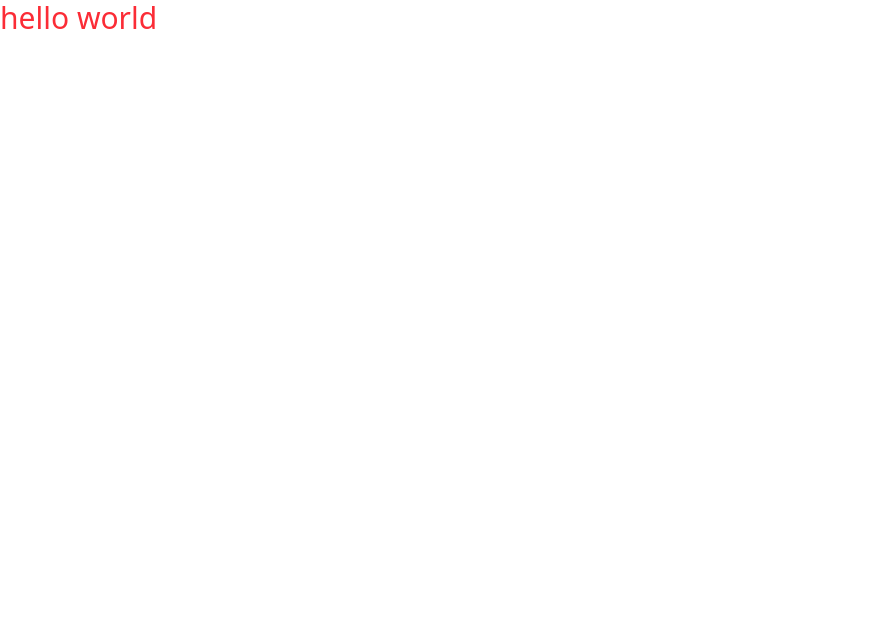
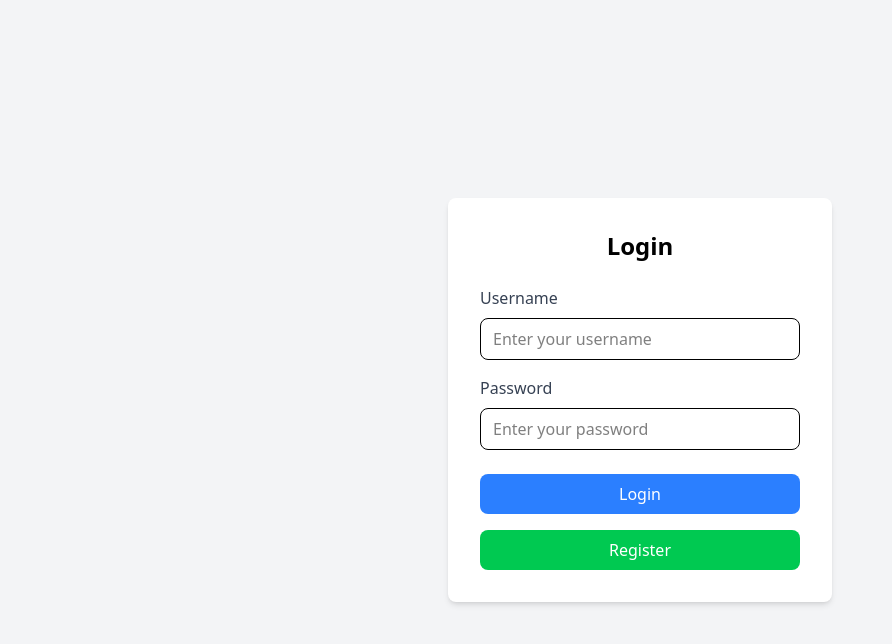
Before and after one commit to eddiewn/auth, a React (Vite) app: page / in a window 1280 px wide. Shown: the top 644 px of the page, without its empty margins (0-892 px from the left). Built offline with nearby package versions, Linux system fonts and the light colour scheme.

Commit message:
Installed nodemon, Both login and register form made.

```diff
--- a/package.json
+++ b/package.json
@@ -12,6 +12,7 @@
   },
   "dependencies": {
     "@tailwindcss/vite": "^4.1.14",
+    "cors": "^2.8.5",
     "express": "^5.1.0",
     "react": "^19.1.1",
     "react-dom": "^19.1.1",
@@ -19,6 +20,7 @@
   },
   "devDependencies": {
     "@eslint/js": "^9.36.0",
+    "@types/cors": "^2.8.19",
     "@types/express": "^5.0.3",
     "@types/node": "^24.8.1",
     "@types/react": "^19.1.16",
--- a/server.ts
+++ b/server.ts
@@ -1,12 +1,21 @@
 import express from "express"
+import cors from "cors";
 
 const app = express();
 const PORT = 4000;
 
+
+app.use(express.json());
+app.use(cors())
+
 app.get("/", (req, res) => {
     res.send("Hello")
-})
+});
+
+app.get("/test", (req, res) => {
+    res.json({message: "Hello"})
+});
 
 app.listen(PORT, () => {
     console.log("Im listening to", PORT)
-})
+});
--- a/src/App.tsx
+++ b/src/App.tsx
@@ -1,9 +1,14 @@
+import Login from "./Components/Login";
+
+
 function App() {
-  return (
-    <>
-        <h1 className="text-3xl text-red-500">hello world</h1>
-    </>
-  )
+
+
+    return (
+        <>
+            <Login />
+        </>
+    );
 }
 
-export default App
+export default App;
--- /dev/null
+++ b/src/Components/AuthForms/LoginForm.tsx
@@ -0,0 +1,59 @@
+type Props = {
+    setFormState: (formState: boolean) => void;
+    formState: boolean;
+}
+
+const LoginForm = ({setFormState, formState}: Props) => {
+    return(
+                    <div className="flex items-center justify-center min-h-screen bg-gray-100">
+                <form className="bg-white p-8 rounded-lg shadow-md w-full max-w-sm">
+                    <h2 className="text-2xl font-bold mb-6 text-center">
+                        Login
+                    </h2>
+
+                    <div className="mb-4">
+                        <label className="block text-gray-700 mb-2">
+                            Username
+                        </label>
+                        <input
+                            type="text"
+                            className="w-full px-3 py-2 border rounded-lg focus:outline-none focus:ring focus:border-blue-300"
+                            placeholder="Enter your username"
+                            required
+                        />
+                    </div>
+
+                    <div className="mb-6">
+                        <label className="block text-gray-700 mb-2">
+                            Password
+                        </label>
+                        <input
+                            type="password"
+                            className="w-full px-3 py-2 border rounded-lg focus:outline-none focus:ring focus:border-blue-300"
+                            placeholder="Enter your password"
+                            required
+                        />
+                    </div>
+
+                    <button
+                        type="submit"
+                        className="w-full bg-blue-500 text-white py-2 rounded-lg hover:bg-blue-600 transition-colors"
+                    >
+                        Login
+                    </button>
+
+                    <button
+                        type="button"
+                        className="w-full mt-4 bg-green-500 text-white py-2 rounded-lg hover:bg-green-600 transition-colors"
+                        onClick={() => {
+                            setFormState(!formState)
+                        }}
+                    >
+                        Register
+                    </button>
+                </form>
+            </div>
+    )
+}
+
+export default LoginForm;
--- /dev/null
+++ b/src/Components/AuthForms/RegisterForm.tsx
@@ -0,0 +1,69 @@
+type Props = {
+    setFormState: (formState: boolean) => void;
+    formState: boolean;
+}
+
+const RegisterForm = ({setFormState, formState}: Props) => {
+    return(
+                    <div className="flex items-center justify-center min-h-screen bg-gray-100">
+                <form className="bg-white p-8 rounded-lg shadow-md w-full max-w-sm">
+                    <h2 className="text-2xl font-bold mb-6 text-center">
+                        Login
+                    </h2>
+
+                    <div className="mb-4">
+                        <label className="block text-gray-700 mb-2">
+                            Username
+                        </label>
+                        <input
+                            type="text"
+                            className="w-full px-3 py-2 border rounded-lg focus:outline-none focus:ring focus:border-blue-300"
+                            placeholder="Enter your username"
+                            required
+                        />
+                    </div>
+
+                    <div className="mb-6">
+                        <label className="block text-gray-700 mb-2">
+                            Password
+                        </label>
+                        <input
+                            type="password"
+                            className="w-full px-3 py-2 border rounded-lg focus:outline-none focus:ring focus:border-blue-300"
+                            placeholder="Enter your password"
+                            required
+                        />
+                    </div>
+                    <div className="mb-6">
+                        <label className="block text-gray-700 mb-2">
+                            Confirm Password
+                        </label>
+                        <input
+                            type="password"
+                            className="w-full px-3 py-2 border rounded-lg focus:outline-none focus:ring focus:border-blue-300"
+                            placeholder="Enter your password"
+                            required
+                        />
+                    </div>
+                    <button
+                        type="submit"
+                        className="w-full bg-blue-500 text-white py-2 rounded-lg hover:bg-blue-600 transition-colors"
+                        onClick={() => {
+                            setFormState(!formState);
+                        }}
+                    >
+                        Login
+                    </button>
+
+                    <button
+                        type="button"
+                        className="w-full mt-4 bg-green-500 text-white py-2 rounded-lg hover:bg-green-600 transition-colors"
+                    >
+                        Register
+                    </button>
+                </form>
+            </div>
+    )
+}
+
+export default RegisterForm;
--- /dev/null
+++ b/src/Components/Login.tsx
@@ -0,0 +1,15 @@
+import {useState} from "react";
+
+import LoginForm from "./AuthForms/LoginForm";
+import RegisterForm from "./AuthForms/RegisterForm";
+
+const Login = () => {
+    const [formState, setFormState] = useState<boolean>(true);
+    if (formState) {
+        return <LoginForm setFormState={setFormState} formState={formState}/>;
+    } else {
+        return <RegisterForm setFormState={setFormState} formState={formState}/>;
+    }
+};
+
+export default Login;
```
Also changed, not shown: 1 other file (tests, documents, lock files or other folders).
